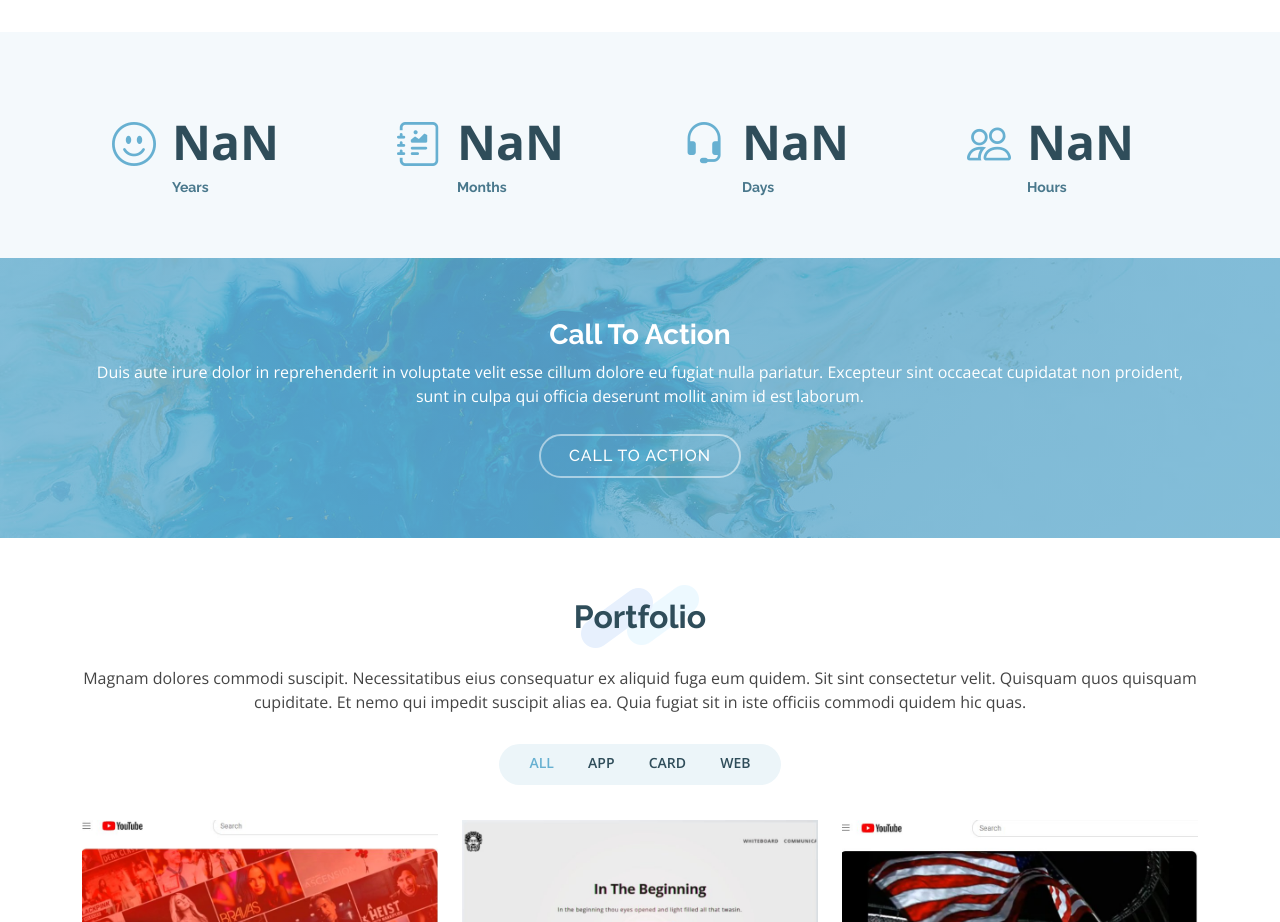
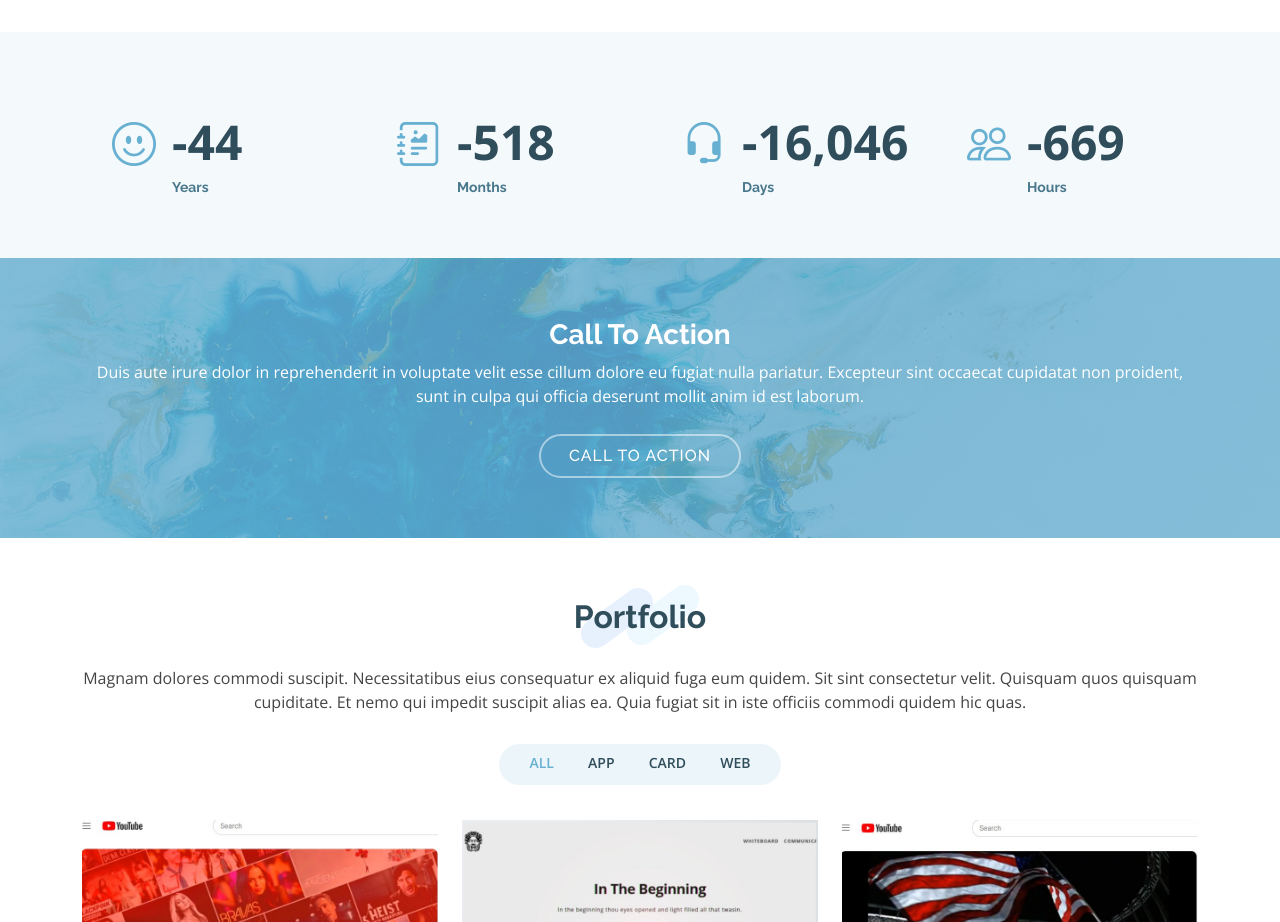
Before and after one commit to beforus/andraus, a plain HTML site: page index.html in a window 1280 px wide. Shown: the part 1980-2902 px from the top of the page. Drawn offline with nearby package versions, Linux system fonts and the light colour scheme.

Commit message:
Update index.html

```diff
--- a/index.html
+++ b/index.html
@@ -204,10 +204,11 @@ past = new Date(1979,12,6)
 var diff = Math.floor(past.getTime() - today.getTime());
 var calc = 1000 * 60 * 60 * 24;
 
-var day = Math.floor(calc/day);
-var month = Math.floor(days/31);
-var year = Math.floor(months/12);
-var hour = Math.floor(day/60);
+var day = Math.floor(diff/calc);
+var hour = Math.floor(day/24);
+var month = Math.floor(day/31);
+var year = Math.floor(month/12);
+
 
   years.setAttribute("data-purecounter-end", "");
   months.setAttribute("data-purecounter-end", "");
```
